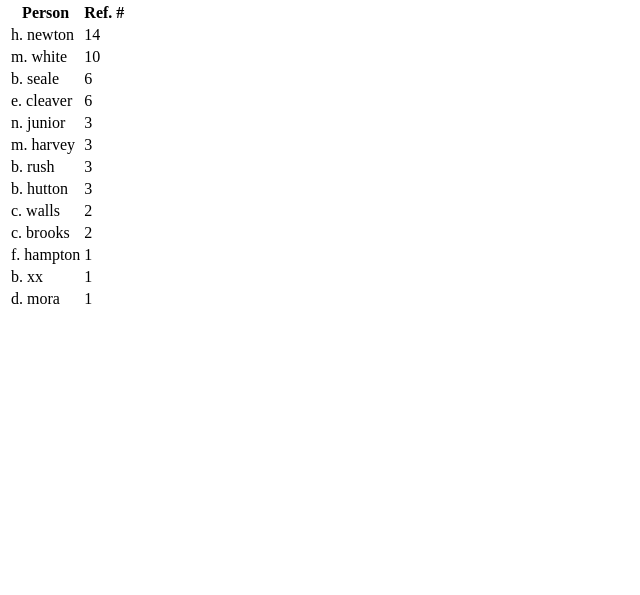
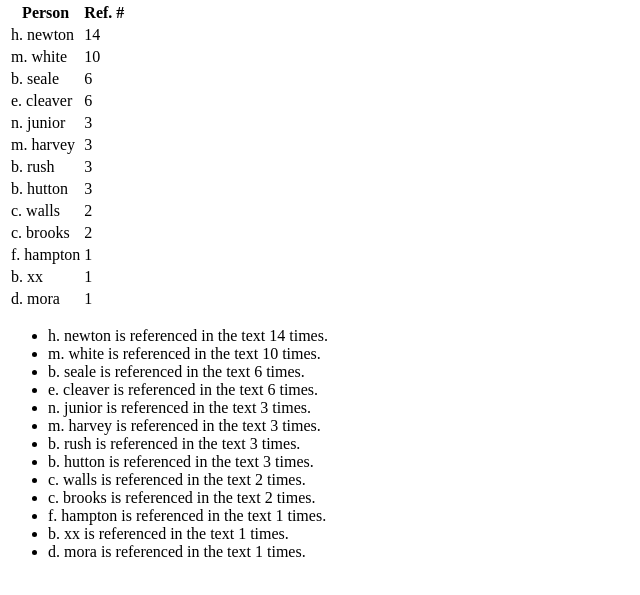
Before and after one commit to A-Zauce/civil-rights-speeches, a plain HTML site: page site/amz-table-demo.html in a window 1280 px wide. Shown: the part 79-674 px from the top of the page, without its empty margins (0-640 px from the left). Drawn offline with Linux system fonts and the light colour scheme.

Commit message:
list demo amz

```diff
--- a/site/amz-table-demo.html
+++ b/site/amz-table-demo.html
@@ -63,5 +63,20 @@
             <td>1</td>
          </tr>
       </table>
+      <ul>
+         <li>h. newton is referenced in the text 14 times.</li>
+         <li>m. white is referenced in the text 10 times.</li>
+         <li>b. seale is referenced in the text 6 times.</li>
+         <li>e. cleaver is referenced in the text 6 times.</li>
+         <li>n. junior is referenced in the text 3 times.</li>
+         <li>m. harvey is referenced in the text 3 times.</li>
+         <li>b. rush is referenced in the text 3 times.</li>
+         <li>b. hutton is referenced in the text 3 times.</li>
+         <li>c. walls is referenced in the text 2 times.</li>
+         <li>c. brooks is referenced in the text 2 times.</li>
+         <li>f. hampton is referenced in the text 1 times.</li>
+         <li>b. xx is referenced in the text 1 times.</li>
+         <li>d. mora is referenced in the text 1 times.</li>
+      </ul>
    </body>
 </html>
```
